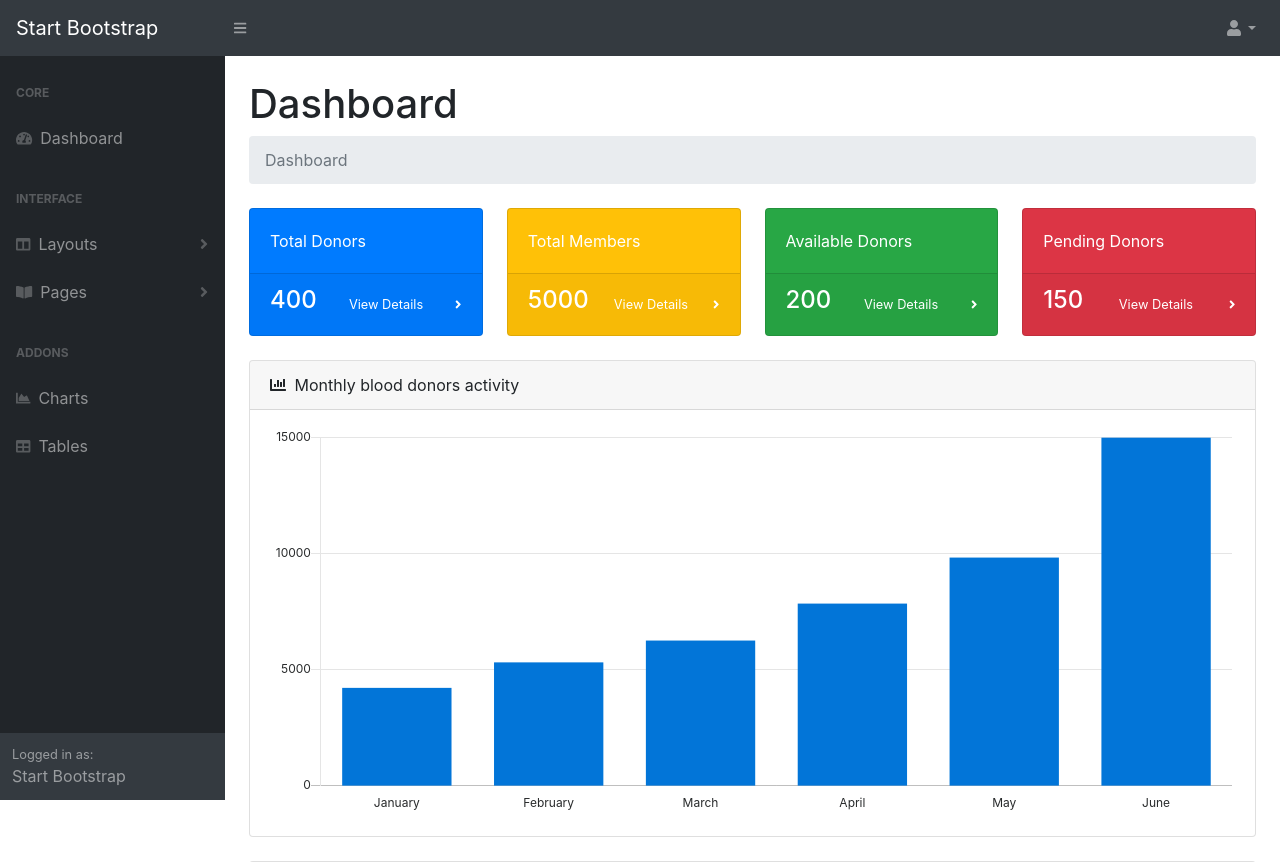
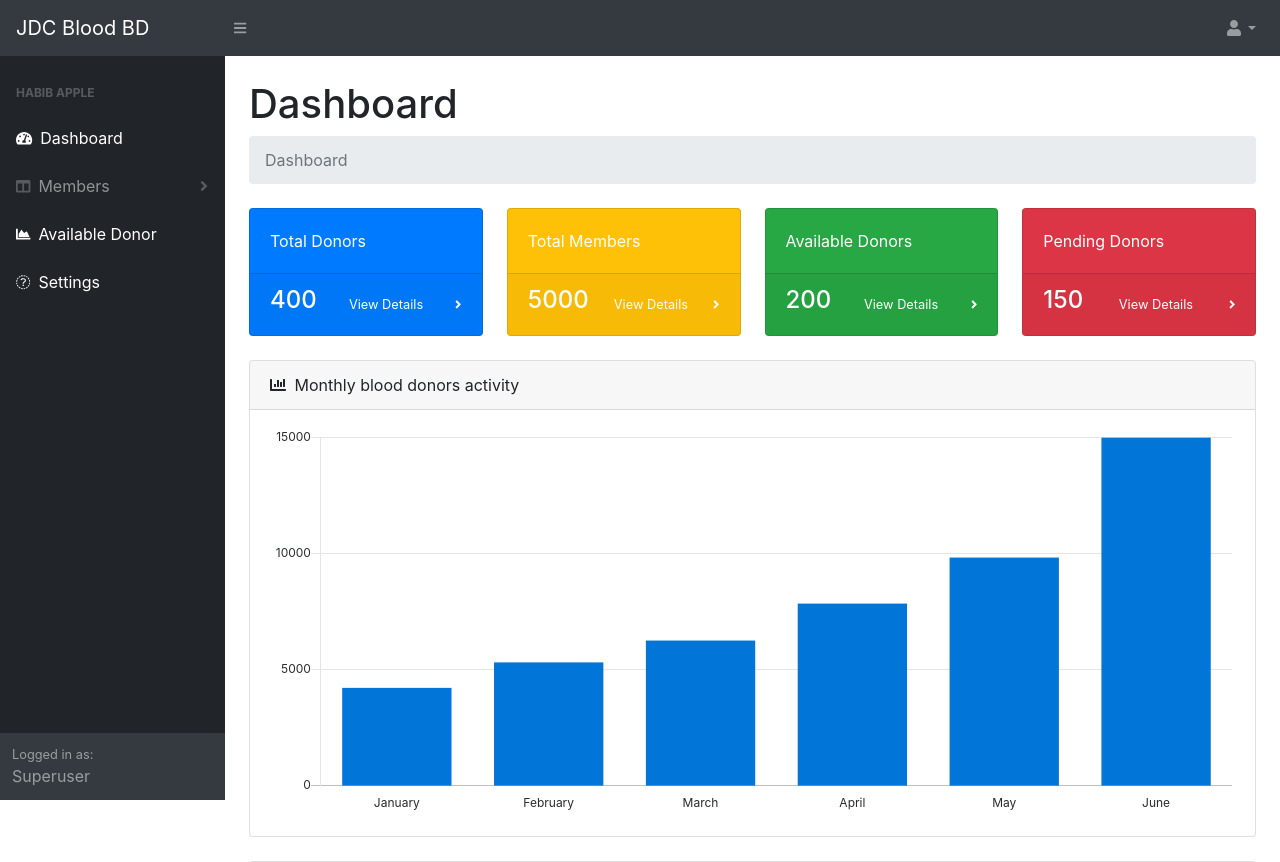
Before and after one commit to Ankitkumarji1323/blood-donation, a Django app: page /dashboard/ in a window 1280 px wide. Shown: the top 862 px of the page. Run offline with Django 3.2, Linux system fonts and the light colour scheme; some libraries are stand-ins or nearby versions.

Commit message:
Sidebar and header customization

```diff
--- a/templates/index.html
+++ b/templates/index.html
@@ -6,7 +6,7 @@
         {% include 'stylesheet.html' %}
     <body class="sb-nav-fixed">
         <nav class="sb-topnav navbar navbar-expand navbar-dark bg-dark">
-            <a class="navbar-brand" href="index.html">Start Bootstrap</a>
+            <a class="navbar-brand" href="{% url 'dashboard' %}">JDC Blood BD</a>
             <button class="btn btn-link btn-sm order-1 order-lg-0" id="sidebarToggle" href="#"><i class="fas fa-bars"></i></button>
             <!-- Navbar Search-->
             <div class="d-none d-md-inline-block form-inline ml-auto mr-0 mr-md-3 my-2 my-md-0"> </div>
--- a/templates/sidebar.html
+++ b/templates/sidebar.html
@@ -2,74 +2,36 @@
     <nav class="sb-sidenav accordion sb-sidenav-dark" id="sidenavAccordion">
         <div class="sb-sidenav-menu">
             <div class="nav">
-                <div class="sb-sidenav-menu-heading">Core</div>
-                <a class="nav-link" href="index.html">
+                <div class="sb-sidenav-menu-heading">Habib Apple</div>
+                <a class="nav-link" href="{% url 'dashboard' %}">
                     <div class="sb-nav-link-icon"><i class="fas fa-tachometer-alt"></i></div>
                     Dashboard
                 </a>
-                <div class="sb-sidenav-menu-heading">Interface</div>
                 <a class="nav-link collapsed" href="#" data-toggle="collapse" data-target="#collapseLayouts"
                    aria-expanded="false" aria-controls="collapseLayouts">
                     <div class="sb-nav-link-icon"><i class="fas fa-columns"></i></div>
-                    Layouts
+                    Members
                     <div class="sb-sidenav-collapse-arrow"><i class="fas fa-angle-down"></i></div>
                 </a>
                 <div class="collapse" id="collapseLayouts" aria-labelledby="headingOne" data-parent="#sidenavAccordion">
                     <nav class="sb-sidenav-menu-nested nav">
-                        <a class="nav-link" href="layout-static.html">Static Navigation</a>
-                        <a class="nav-link" href="layout-sidenav-light.html">Light Sidenav</a>
+                        <a class="nav-link" href="">Add Member</a>
+                        <a class="nav-link" href="">Member list</a>
                     </nav>
                 </div>
-                <a class="nav-link collapsed" href="#" data-toggle="collapse" data-target="#collapsePages"
-                   aria-expanded="false" aria-controls="collapsePages">
-                    <div class="sb-nav-link-icon"><i class="fas fa-book-open"></i></div>
-                    Pages
-                    <div class="sb-sidenav-collapse-arrow"><i class="fas fa-angle-down"></i></div>
+                <a class="nav-link" href="">
+                    <div class="sb-nav-link-icon"><i class="fas fa-chart-area"></i></div>
+                    Available Donor
                 </a>
-                <div class="collapse" id="collapsePages" aria-labelledby="headingTwo" data-parent="#sidenavAccordion">
-                    <nav class="sb-sidenav-menu-nested nav accordion" id="sidenavAccordionPages">
-                        <a class="nav-link collapsed" href="#" data-toggle="collapse" data-target="#pagesCollapseAuth"
-                           aria-expanded="false" aria-controls="pagesCollapseAuth">
-                            Authentication
-                            <div class="sb-sidenav-collapse-arrow"><i class="fas fa-angle-down"></i></div>
-                        </a>
-                        <div class="collapse" id="pagesCollapseAuth" aria-labelledby="headingOne"
-                             data-parent="#sidenavAccordionPages">
-                            <nav class="sb-sidenav-menu-nested nav">
-                                <a class="nav-link" href="login.html">Login</a>
-                                <a class="nav-link" href="register.html">Register</a>
-                                <a class="nav-link" href="password.html">Forgot Password</a>
-                            </nav>
-                        </div>
-                        <a class="nav-link collapsed" href="#" data-toggle="collapse" data-target="#pagesCollapseError"
-                           aria-expanded="false" aria-controls="pagesCollapseError">
-                            Error
-                            <div class="sb-sidenav-collapse-arrow"><i class="fas fa-angle-down"></i></div>
-                        </a>
-                        <div class="collapse" id="pagesCollapseError" aria-labelledby="headingOne"
-                             data-parent="#sidenavAccordionPages">
-                            <nav class="sb-sidenav-menu-nested nav">
-                                <a class="nav-link" href="401.html">401 Page</a>
-                                <a class="nav-link" href="404.html">404 Page</a>
-                                <a class="nav-link" href="500.html">500 Page</a>
-                            </nav>
-                        </div>
-                    </nav>
-                </div>
-                <div class="sb-sidenav-menu-heading">Addons</div>
-                <a class="nav-link" href="charts.html">
-                    <div class="sb-nav-link-icon"><i class="fas fa-chart-area"></i></div>
-                    Charts
-                </a>
-                <a class="nav-link" href="tables.html">
-                    <div class="sb-nav-link-icon"><i class="fas fa-table"></i></div>
-                    Tables
+                <a class="nav-link" href="">
+                    <div class="sb-nav-link-icon"><i class="fas fa-settings"></i></div>
+                    Settings
                 </a>
             </div>
         </div>
         <div class="sb-sidenav-footer">
             <div class="small">Logged in as:</div>
-            Start Bootstrap
+            Superuser
         </div>
     </nav>
 </div>
```
